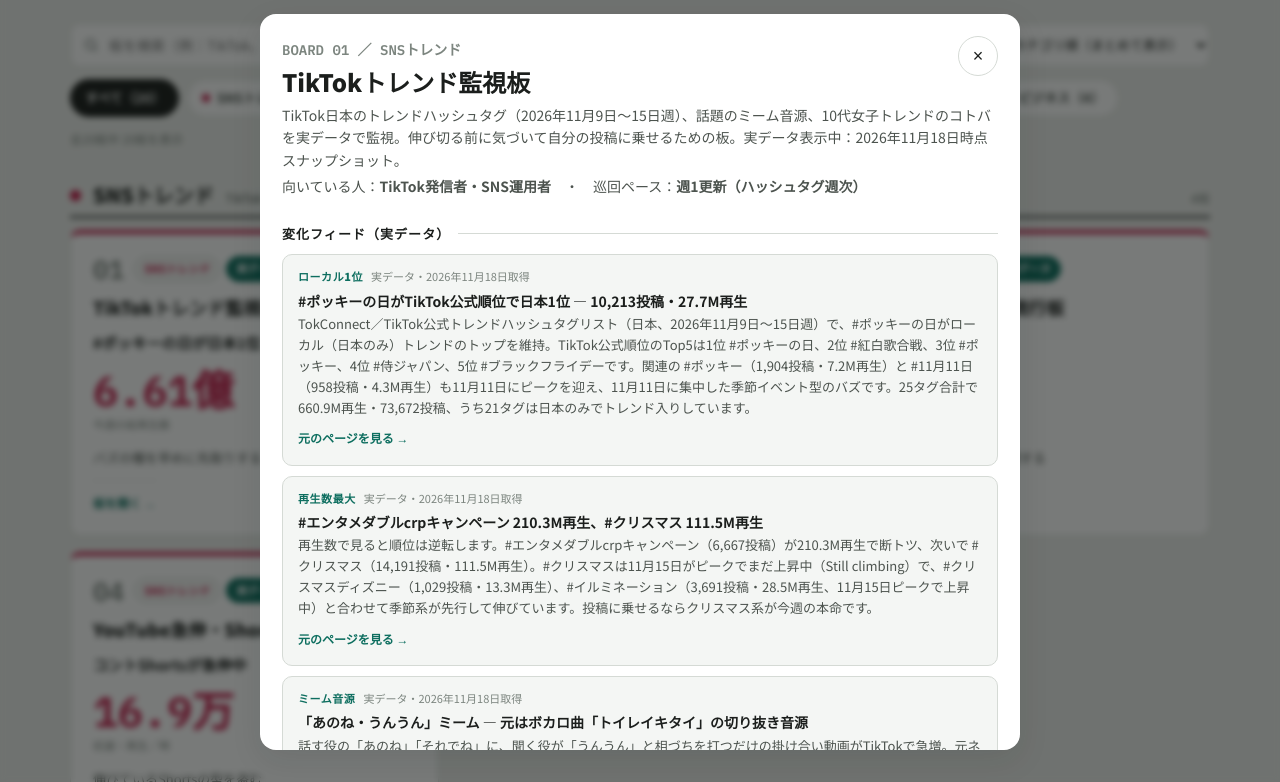
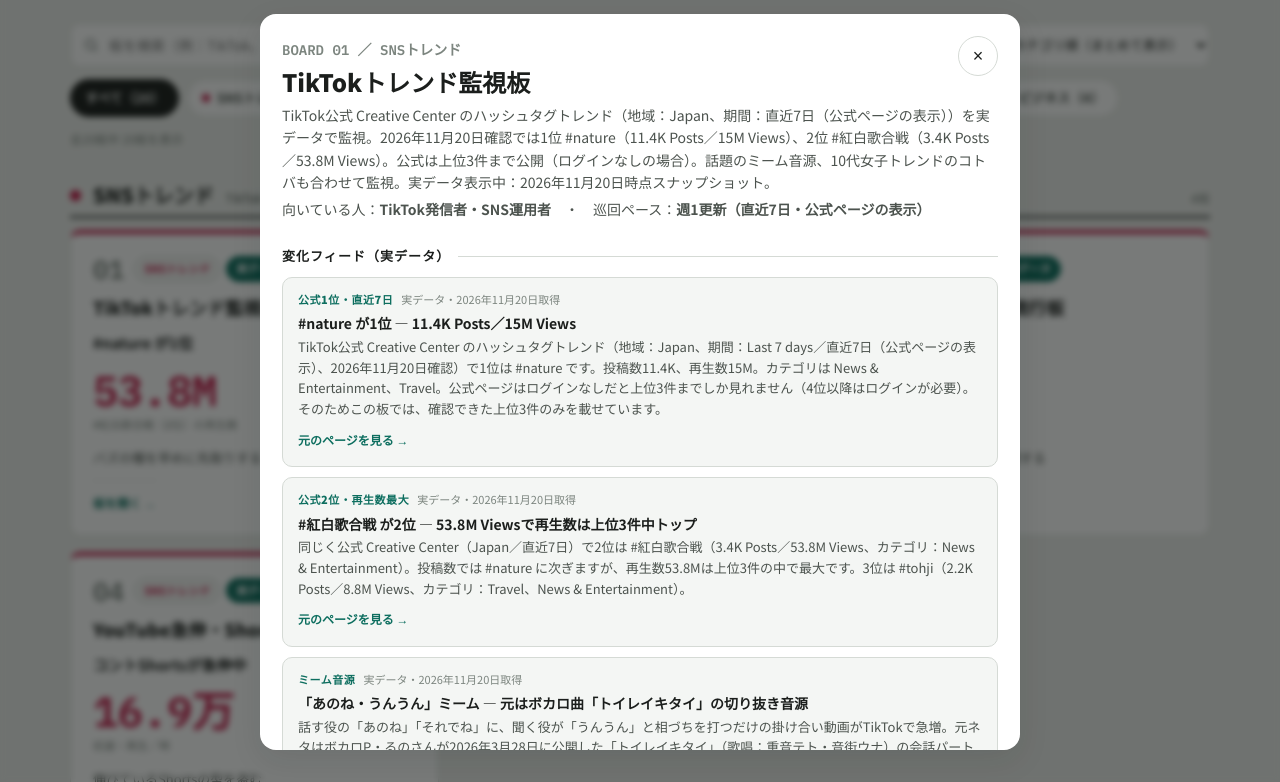
Before and after one commit to muse26111426-stack/mitsukeru-chokan, a plain HTML site: page index.html in a window 1280 px wide. Both pictures are taken after a click on the button 254 px from the left and 1088 px from the top of the page. Shown: the part 706-1488 px from the top of the page. Drawn offline with Linux system fonts and the light colour scheme.

Commit message:
TikTokトレンド板を公式Creative Center出典に切替（2026-11-20）

```diff
--- a/index.html
+++ b/index.html
@@ -383,7 +383,7 @@
         <p class="lead">公開ページの<strong>変化だけ</strong>を抜き出す、テーマ別の監視板です。<br />気になる板を開くと、ランキングと出典が見られます。</p>
         <div class="snapshot-bar" role="note">
           <span class="snap-dot" aria-hidden="true"></span>
-          <span><strong>Xトレンド板・セール板・副業案件板・SNS案件板・コンテスト板は2026年11月20日時点、速報系の他2板は2026年11月19日時点、チャート系13板は2026年11月17日時点の実データ</strong> — 全20板にスナップショットを表示中。チャート系は週次更新で、次回更新は11月23日です。出典は各板の中にあり、一次情報か集計サイトかを明記しています。</span>
+          <span><strong>TikTokトレンド板・Xトレンド板・セール板・副業案件板・SNS案件板・コンテスト板は2026年11月20日時点、速報系の残りは2026年11月19日時点、チャート系13板は2026年11月17日時点の実データ</strong> — 全20板にスナップショットを表示中。チャート系は週次更新で、次回更新は11月23日です。出典は各板の中にあり、一次情報か集計サイトかを明記しています。</span>
         </div>
         <div class="stats">
           <div class="stat"><span class="num">20</span><span class="lbl">テーマの板</span></div>
@@ -451,7 +451,7 @@
       <main id="boardGrid"></main>
 
       <footer>
-        <p style="margin:0;">実データ・スナップショット取得日：Xトレンド板・セール板・副業案件板・SNS案件板・コンテスト板は2026年11月20日、速報系の他2板は2026年11月19日、チャート系13板は2026年11月17日（週次更新・次回11月23日）。出典の扱い：一次情報（公式チャート・公式発表・調査の発行元）を優先し、一次情報が公開されていないテーマでは集計サイトである旨を明記しています。順位・価格・締切などの事実のみを自前の短い言葉で要約して載せており、出典記事の文章や画像の転載はしていません。数値はすべて取得時点のものです。</p>
+        <p style="margin:0;">実データ・スナップショット取得日：TikTokトレンド板・Xトレンド板・セール板・副業案件板・SNS案件板・コンテスト板は2026年11月20日、速報系の残りは2026年11月19日、チャート系13板は2026年11月17日（週次更新・次回11月23日）。出典の扱い：一次情報（公式チャート・公式発表・調査の発行元）を優先し、一次情報が公開されていないテーマでは集計サイトである旨を明記しています。順位・価格・締切などの事実のみを自前の短い言葉で要約して載せており、出典記事の文章や画像の転載はしていません。数値はすべて取得時点のものです。</p>
         <nav class="footer-links" aria-label="規約・お問い合わせ">
           <button type="button" class="footer-link" id="termsLink">利用規約・免責事項</button>
           <button type="button" class="footer-link" id="privacyLink">プライバシーについて</button>
@@ -477,21 +477,14 @@
 
       var BOARDS = [
         { id: 1, cat: "sns", real: true, detail: "trend", title: "TikTokトレンド監視板",
-          desc: "TikTok日本のトレンドハッシュタグ（2026年11月9日〜15日週）、話題のミーム音源、10代女子トレンドのコトバを実データで監視。伸び切る前に気づいて自分の投稿に乗せるための板。実データ表示中：2026年11月18日時点スナップショット。",
-          who: "TikTok発信者・SNS運用者", cadence: "週1更新（ハッシュタグ週次）", feedDate: "2026年11月18日",
-          watch: [["TikTok公式トレンドハッシュタグ（日本）", "投稿数・再生数の急増"], ["ミーム音源・流行フォーマット", "元ネタと拡散の型"], ["10代女子トレンド（コトバ）", "新語・ミーム化の動き"]],
-          hchart: [["1", "#エンタメダブルcrpキャンペーン", "6,667投稿 ・ 210.3M再生", "再生数1位。25タグ中で突出。キャンペーン系で大量視聴、11月13日ピーク"],
-                   ["2", "#クリスマス", "14,191投稿 ・ 111.5M再生", "投稿数も最多。11月15日がピークでまだ上昇中"],
-                   ["3", "#紅白歌合戦", "3,065投稿 ・ 41.9M再生", "TikTok公式順位2位。日本のみトレンド入り、11月13日ピーク"],
-                   ["4", "#ブラックフライデー", "5,199投稿 ・ 36.1M再生", "TikTok公式順位5位。セール連動、11月14日ピーク"],
-                   ["5", "#ballibotmogis", "1,403投稿 ・ 34.7M再生", "日本のみトレンド入り。11月9日ピーク"],
-                   ["6", "#ベストヒット歌謡祭", "993投稿 ・ 32.3M再生", "テレビ連動。11月11日ピーク"],
-                   ["7", "#イルミネーション", "3,691投稿 ・ 28.5M再生", "季節スポット系。11月15日がピークでまだ上昇中"],
-                   ["8", "#ポッキーの日", "10,213投稿 ・ 27.7M再生", "TikTok公式順位でローカル1位。日本のみトレンド入り、11月11日ピーク"],
-                   ["9", "#侍ジャパン", "1,886投稿 ・ 23.1M再生", "TikTok公式順位4位。野球日本代表関連、11月15日がピークでまだ上昇中"],
-                   ["10", "#prank", "1,106投稿 ・ 21.4M再生", "ドッキリ系フォーマット。日本のみトレンド入り、11月10日ピーク"]],
-          feed: [["ローカル1位", "#ポッキーの日がTikTok公式順位で日本1位 — 10,213投稿・27.7M再生", "TokConnect／TikTok公式トレンドハッシュタグリスト（日本、2026年11月9日〜15日週）で、#ポッキーの日がローカル（日本のみ）トレンドのトップを維持。TikTok公式順位のTop5は1位 #ポッキーの日、2位 #紅白歌合戦、3位 #ポッキー、4位 #侍ジャパン、5位 #ブラックフライデーです。関連の #ポッキー（1,904投稿・7.2M再生）と #11月11日（958投稿・4.3M再生）も11月11日にピークを迎え、11月11日に集中した季節イベント型のバズです。25タグ合計で660.9M再生・73,672投稿、うち21タグは日本のみでトレンド入りしています。", "https://tokconnect.com/trends/japan/"],
-                 ["再生数最大", "#エンタメダブルcrpキャンペーン 210.3M再生、#クリスマス 111.5M再生", "再生数で見ると順位は逆転します。#エンタメダブルcrpキャンペーン（6,667投稿）が210.3M再生で断トツ、次いで #クリスマス（14,191投稿・111.5M再生）。#クリスマスは11月15日がピークでまだ上昇中（Still climbing）で、#クリスマスディズニー（1,029投稿・13.3M再生）、#イルミネーション（3,691投稿・28.5M再生、11月15日ピークで上昇中）と合わせて季節系が先行して伸びています。投稿に乗せるならクリスマス系が今週の本命です。", "https://tokconnect.com/trends/japan/"],
+          desc: "TikTok公式 Creative Center のハッシュタグトレンド（地域：Japan、期間：直近7日（公式ページの表示））を実データで監視。2026年11月20日確認では1位 #nature（11.4K Posts／15M Views）、2位 #紅白歌合戦（3.4K Posts／53.8M Views）。公式は上位3件まで公開（ログインなしの場合）。話題のミーム音源、10代女子トレンドのコトバも合わせて監視。実データ表示中：2026年11月20日時点スナップショット。",
+          who: "TikTok発信者・SNS運用者", cadence: "週1更新（直近7日・公式ページの表示）", feedDate: "2026年11月20日",
+          watch: [["TikTok Creative Center ハッシュタグ（日本・直近7日）", "上位3件の投稿数・再生数"], ["ミーム音源・流行フォーマット", "元ネタと拡散の型"], ["10代女子トレンド（コトバ）", "新語・ミーム化の動き"]],
+          hchart: [["1", "#nature", "11.4K Posts ・ 15M Views", "カテゴリ：News & Entertainment、Travel。投稿数は上位3件で最多"],
+                   ["2", "#紅白歌合戦", "3.4K Posts ・ 53.8M Views", "カテゴリ：News & Entertainment。再生数53.8Mは上位3件で最大"],
+                   ["3", "#tohji", "2.2K Posts ・ 8.8M Views", "カテゴリ：Travel、News & Entertainment"]],
+          feed: [["公式1位・直近7日", "#nature が1位 — 11.4K Posts／15M Views", "TikTok公式 Creative Center のハッシュタグトレンド（地域：Japan、期間：Last 7 days／直近7日（公式ページの表示）、2026年11月20日確認）で1位は #nature です。投稿数11.4K、再生数15M。カテゴリは News & Entertainment、Travel。公式ページはログインなしだと上位3件までしか見れません（4位以降はログインが必要）。そのためこの板では、確認できた上位3件のみを載せています。", "https://ads.tiktok.com/creative/creativeCenter/trends/hashtag?region=JP&period=7"],
+                 ["公式2位・再生数最大", "#紅白歌合戦 が2位 — 53.8M Viewsで再生数は上位3件中トップ", "同じく公式 Creative Center（Japan／直近7日）で2位は #紅白歌合戦（3.4K Posts／53.8M Views、カテゴリ：News & Entertainment）。投稿数では #nature に次ぎますが、再生数53.8Mは上位3件の中で最大です。3位は #tohji（2.2K Posts／8.8M Views、カテゴリ：Travel、News & Entertainment）。", "https://ads.tiktok.com/creative/creativeCenter/trends/hashtag?region=JP&period=7"],
                  ["ミーム音源", "「あのね・うんうん」ミーム — 元はボカロ曲「トイレイキタイ」の切り抜き音源", "話す役の「あのね」「それでね」に、聞く役が「うんうん」と相づちを打つだけの掛け合い動画がTikTokで急増。元ネタはボカロP・るのさんが2026年3月28日に公開した「トイレイキタイ」（歌唱：重音テト・音街ウナ）の会話パートで、9月中ごろから切り抜き音源として拡散しました。マイナビティーンズラボ「2026年10代女子が選ぶトレンドランキング」ではコトバ部門5位に入っています。", "https://www.haradaeigo.com/slang/column/2026-11-12"],
                  ["コトバ・10代女子", "コトバ部門Top3：1位ドパガキ、2位ばりきまずい、3位ワホー", "マイナビティーンズラボ「2026年10代女子が選ぶトレンドランキング」（15〜19歳女性586名、調査2026年9月24日〜30日、11月11日発表）のコトバ部門。1位「ドパガキ」（45.6％）は「ドーパミン中毒のガキ」の略で、ショート動画やSNSの強い刺激に慣れた若年層を指す自虐・共感ワード。2位「ばりきまずい」（16.7％）はTikTok発で、失敗や気まずい沈黙を笑いに変える言葉としてミーム化。3位「ワホー」（16.2％）はYouTuberセイキンが約12年前のミンティア企画動画で発したフレーズがTikTokで再発掘されてブレイクしたもの。キャプションやセリフに混ぜると同世代への刺さりが変わります。", "https://gakumado.mynavi.jp/teens/articles/92936"]] },
         { id: 2, cat: "sns", real: true, detail: "xtrend", title: "Xトレンド・バズワード板",
@@ -796,7 +789,7 @@
       ];
 
       var SPOT = {
-        1:  ["バズの種を早めに先取りする", "#ポッキーの日が日本1位", "6.61億", "今週の総再生数"],
+        1:  ["バズの種を早めに先取りする", "#nature が1位", "53.8M", "#紅白歌合戦（2位）の再生数"],
         2:  ["話題の移り変わりを即チェック", "#魔法使いの夜感想が先頭", "11/20未明", "現在のXトレンド"],
         3:  ["リールで流行る音源を把握する", "マライアが今週1位", "580万+", "使われたReels数"],
         4:  ["伸びているShortsの型を盗む", "コントShortsが急伸中", "16.9万", "初速・再生／時"],
@@ -956,9 +949,10 @@
           var hrows = b.hchart.map(function (r) {
             return '<tr><td class="rank">' + r[0] + '</td><td><span class="song">' + r[1] + '</span></td><td class="move">' + r[2] + '</td><td>' + r[3] + '</td></tr>';
           }).join("");
-          chartHTML = '<h3>TikTok日本 トレンドハッシュタグ — 再生数Top10（2026年11月9日〜15日週）</h3>' +
-            '<table class="chart-table"><thead><tr><th>順位</th><th>ハッシュタグ</th><th>投稿数 / 再生数</th><th>メモ</th></tr></thead><tbody>' + hrows + '</tbody></table>' +
-            '<p class="source-line">出典：【集計サイト】TokConnect「TikTok Trends in Japan This Week (9–15 November 2026)」（TikTok公式トレンドハッシュタグリスト由来）／ <a href="https://tokconnect.com/trends/japan/" target="_blank" rel="noopener">TokConnect — TikTok Trends in Japan</a>、<a href="https://ads.tiktok.com/creative/creativeCenter/trends/hashtag?region=JP&period=7" target="_blank" rel="noopener">TikTok Creative Center ハッシュタグ（日本）</a>。順位は7日間の再生数順。TikTok公式の並び順では #ポッキーの日が1位です。25タグ合計 660.9M再生・73,672投稿。取得日：2026年11月18日時点スナップショット。</p>' +
+          chartHTML = '<h3>TikTok公式 Creative Center — ハッシュタグトレンド Top3（日本・直近7日）</h3>' +
+            '<p class="s-desc" style="margin-bottom:10px;">TikTok公式 Creative Center のハッシュタグトレンドです。地域は<strong>Japan</strong>、期間は<strong>直近7日（公式ページの表示：Last 7 days）</strong>。<strong>公式は上位3件まで公開</strong>（ログインなしの場合。4位以降はログインが必要）ため、2026年11月20日に確認できた上位3件のみを載せています。</p>' +
+            '<table class="chart-table"><thead><tr><th>順位</th><th>ハッシュタグ</th><th>投稿数 / 再生数</th><th>カテゴリ・メモ</th></tr></thead><tbody>' + hrows + '</tbody></table>' +
+            '<p class="source-line">出典：公式（TikTok Creative Center）ハッシュタグトレンド（地域：Japan、期間：Last 7 days／直近7日）／ <a href="https://ads.tiktok.com/creative/creativeCenter/trends/hashtag?region=JP&period=7" target="_blank" rel="noopener">TikTok Creative Center — ハッシュタグトレンド（日本・直近7日）</a>。取得日：2026年11月20日時点スナップショット。</p>' +
             '<h3>いま押さえるミームとコトバ</h3>' +
             '<ul class="job-list">' +
             '<li><div class="j-title">ミーム「あのね・うんうん それでね・うんうん」 — 相づち動画の型</div><div class="j-meta">元ネタ：ボカロP・るの「トイレイキタイ」（2026年3月28日公開、重音テト・音街ウナ）の会話パートの切り抜き音源。9月中ごろからTikTokで拡散。マイナビティーンズラボ コトバ部門5位。</div><a class="j-link" href="https://www.haradaeigo.com/slang/column/2026-11-12" target="_blank" rel="noopener">ミーム解説（原田英語 スラング考現学）を見る →</a> <a class="j-link" href="https://fomo-fomo.com/sns/trend/anone-unun-toireikitai-meme/" target="_blank" rel="noopener">元ネタ解説（FOMO²）を見る →</a></li>' +
```
